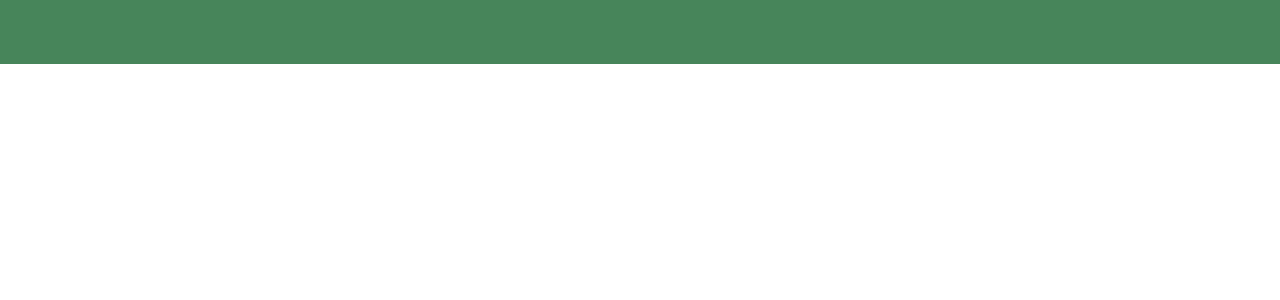
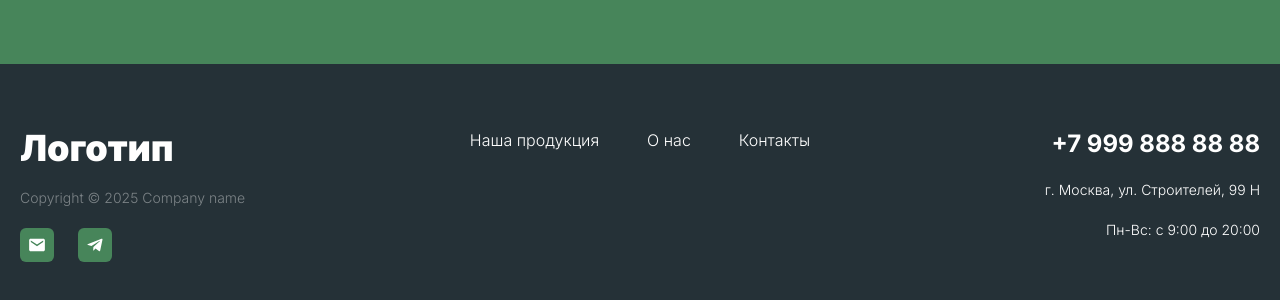
Before and after one commit to in9vr/Landing-page, a Next.js app: page / in a window 1280 px wide. Shown: the part 4234-4534 px from the top of the page. Before the commit the page ends 4298 px from the top, so only its background shows below. Built offline with nearby package versions, Linux system fonts and the light colour scheme.

Commit message:
Create Footer section

```diff
--- /dev/null
+++ b/src/app/components/sections/Footer.jsx
@@ -0,0 +1,57 @@
+import Link from 'next/link';
+import { IoMdMail } from 'react-icons/io';
+import { BiLogoTelegram } from 'react-icons/bi';
+
+export default function Footer() {
+  return (
+    <section className='flex w-full text-on-secondary bg-secondary'>
+      <div className='flex flex-col lg:flex-row gap-10 w-full px-5 mx-auto max-w-screen-xl py-16 '>
+        <div className='flex flex-col gap-5 lg:w-1/3'>
+          <Link href='/' className='font-black text-4xl'>
+            Логотип
+          </Link>
+          <span className='font-light text-sm text-on-secondary/40'>
+            Copyright © {new Date().getFullYear()} Company name
+          </span>
+
+          <div className='flex gap-6 items-start'>
+            <Link href={'mailto:mail@email.ru'}>
+              <div className='flex bg-primary hover:brightness-110 rounded-md text-on-primary p-2 transition-all duration-200 ease-in-out'>
+                <IoMdMail className='flex bg-primary rounded-md text-on-primary' size={18} />
+              </div>
+            </Link>
+
+            <Link href={'tg://resolve?domain=@someTgAccountName'}>
+              <div className='flex bg-primary hover:brightness-110 rounded-md text-on-primary p-2 transition-all duration-200 ease-in-out'>
+                <BiLogoTelegram size={18} />
+              </div>
+            </Link>
+          </div>
+        </div>
+
+        <div className='flex lg:justify-center lg:w-1/3'>
+          <ul className='flex flex-col xl:flex-row gap-12 font-light'>
+            <li>
+              <Link href={'#products'}>Наша продукция</Link>
+            </li>
+            <li>
+              <Link href={'#about'}>О нас</Link>
+            </li>
+
+            <li>
+              <Link href={'#contacts'}>Контакты</Link>
+            </li>
+          </ul>
+        </div>
+
+        <div className='flex lg:w-1/3 lg:justify-end'>
+          <div className='flex flex-col gap-10 lg:gap-5 lg:items-end'>
+            <span className='font-bold text-2xl'>+7 999 888 88 88</span>
+            <span className='font-light text-sm'>г. Москва, ул. Строителей, 99 Н</span>
+            <span className='font-light text-sm'>Пн-Вс: с 9:00 до 20:00</span>
+          </div>
+        </div>
+      </div>
+    </section>
+  );
+}
--- a/src/app/page.jsx
+++ b/src/app/page.jsx
@@ -2,6 +2,7 @@
 
 import About from './components/sections/About';
 import Catalogue from './components/sections/Catalogue';
+import Footer from './components/sections/Footer';
 import Gallery from './components/sections/Gallery';
 import Hero from './components/sections/Hero';
 import Map from './components/sections/Map';
@@ -16,6 +17,7 @@ export default function Home() {
       <WhyUs />
       <Catalogue />
       <Map />
+      <Footer />
     </main>
   );
 }
```
Also changed, not shown: 1 other file (tests, documents, lock files or other folders).
